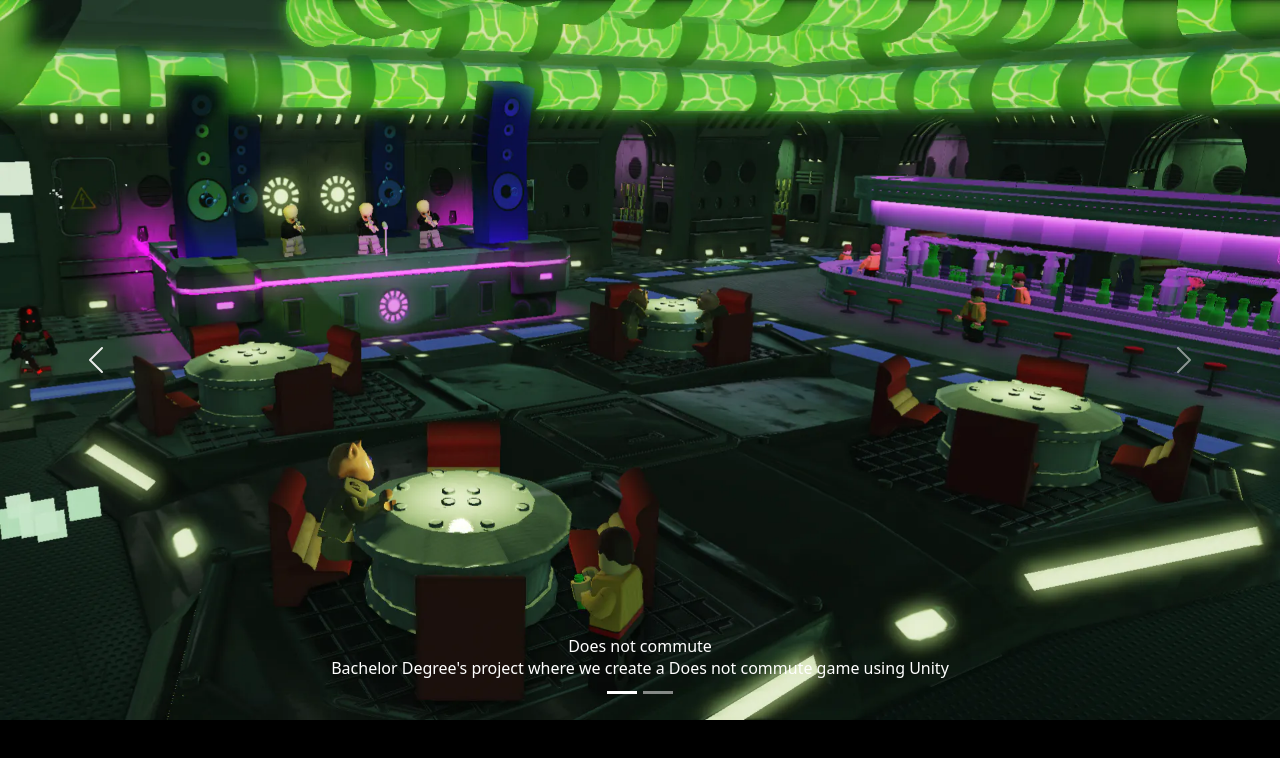
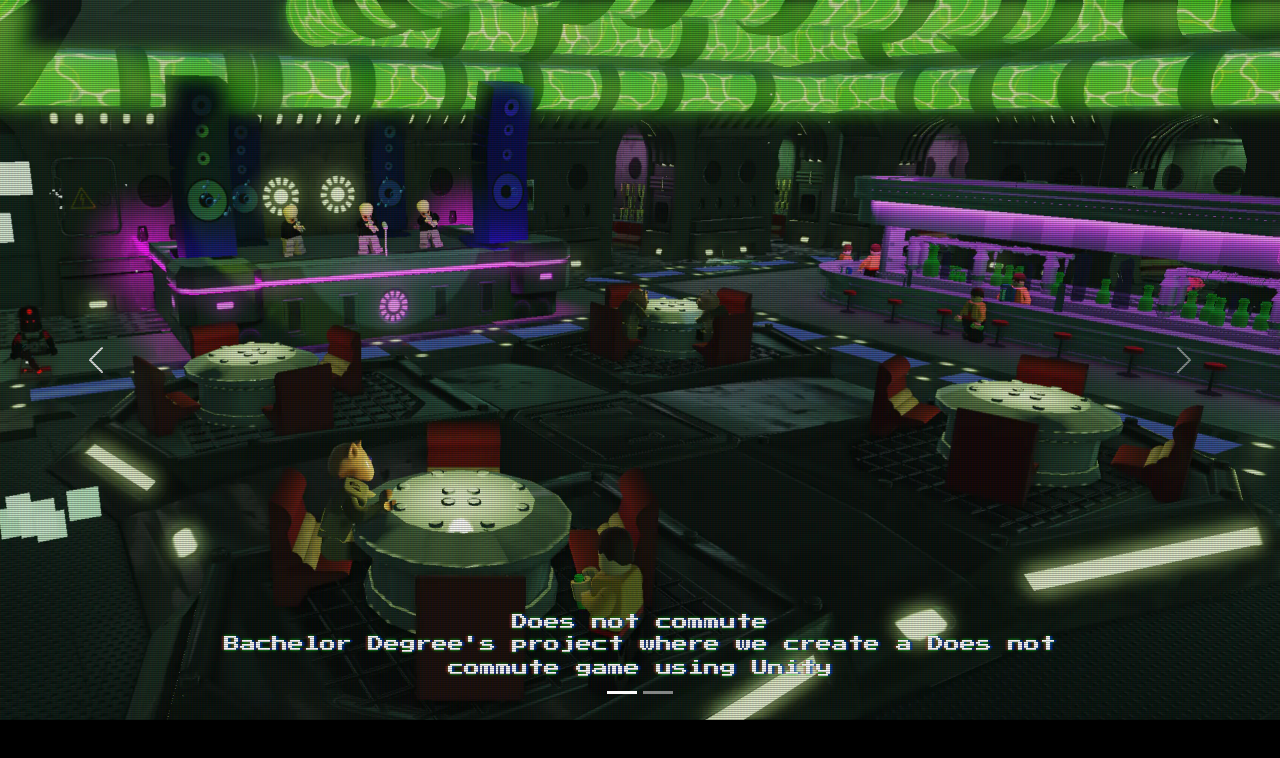
Before and after one commit to ericdacal/curriculum-webpage, a Next.js app: page /doesnotcommute in a window 1280 px wide. Shown: the top 758 px of the page. Built offline with nearby package versions, Linux system fonts and the light colour scheme; a web font is replaced by a local one.

Commit message:
feat: Add Starfall Rebellion part as portfolio

```diff
--- a/src/globalStyles.scss
+++ b/src/globalStyles.scss
@@ -324,3 +324,40 @@
   animation: typing 15s steps(10, end), blinkCursor 0.75s step-end infinite;
   /* Adjust the steps(30, end) based on the length of your text to simulate typing speed */
 }
+
+.crt-starfall {
+  animation: textShadow 1.6s infinite;
+  color: #00ff00;
+  font-size: 2vh;
+  font-family: 'Press Start 2P', cursive;
+  user-select: none;
+}
+
+.crt-starfall::before {
+  content: " ";
+  display: block;
+  position: absolute;
+  top: 0;
+  left: 0;
+  bottom: 0;
+  right: 0;
+  background: linear-gradient(rgba(18, 16, 16, 0) 50%, rgba(0, 0, 0, 0.25) 50%), linear-gradient(90deg, rgba(255, 0, 0, 0.06), rgba(0, 255, 0, 0.02), rgba(0, 0, 255, 0.06));
+  z-index: 2;
+  background-size: 100% 2px, 3px 100%;
+  pointer-events: none;
+}
+
+.crt-starfall::after {
+  content: " ";
+  display: block;
+  position: absolute;
+  top: 0;
+  left: 0;
+  bottom: 0;
+  right: 0;
+  background: rgba(18, 16, 16, 0.1);
+  opacity: 0;
+  z-index: 2;
+  pointer-events: none;
+  animation: flicker 0.15s infinite;
+}
--- a/src/pages/starfall.tsx
+++ b/src/pages/starfall.tsx
@@ -34,14 +34,14 @@
               </Carousel.Caption>
             </Carousel.Item>
             <Carousel.Item>
-              <img src='sewersCorridor.webp' alt='Fourth slide'></img>
+              <img src='slides/starfall/slide0.webp' alt='Fourth slide'></img>
               <Carousel.Caption>
                 <h1>Second Level</h1>
                 <p>Desing, modelling and animation second level items</p>
               </Carousel.Caption>
             </Carousel.Item>
             <Carousel.Item>
-              <img src='sewersCorridor.webp' alt='Fifth slide'></img>
+              <img src='slides/starfall/slide0.webp' alt='Fifth slide'></img>
               <Carousel.Caption>
                 <h1>Other Models</h1>
                 <p>Another models</p>
--- a/src/utils/cssRenderer/CssRenderer.tsx
+++ b/src/utils/cssRenderer/CssRenderer.tsx
@@ -6,15 +6,15 @@
     /////// Iframe Config ///////
     const iframeElement = document.createElement('iframe');
     iframeElement.src = src;
-    iframeElement.style.width = (420000 * 0.0007) + 'px';
-    iframeElement.style.height = (100000 * 0.0015) + 'px';
+    iframeElement.style.width = 800 + 'px';
+    iframeElement.style.height = 600 + 'px';
     //////////////////////////////////
 
     // Convert the HTML element into a CSS3DObject and add it to the scene
     const cssObject = new CSS3DObject(iframeElement);
-    cssObject.position.set(-0.0155, 0.39, 0.02); // Position as needed
+    cssObject.position.set(-0.0153, 0.39, 0.02); // Position as needed
     cssObject.rotation.x = 0;
-    cssObject.scale.set(0.0007,0.0015,0.001);
+    cssObject.scale.set(0.00026,0.00030,0.00028);
 
     scene.add(cssObject);
 
```
